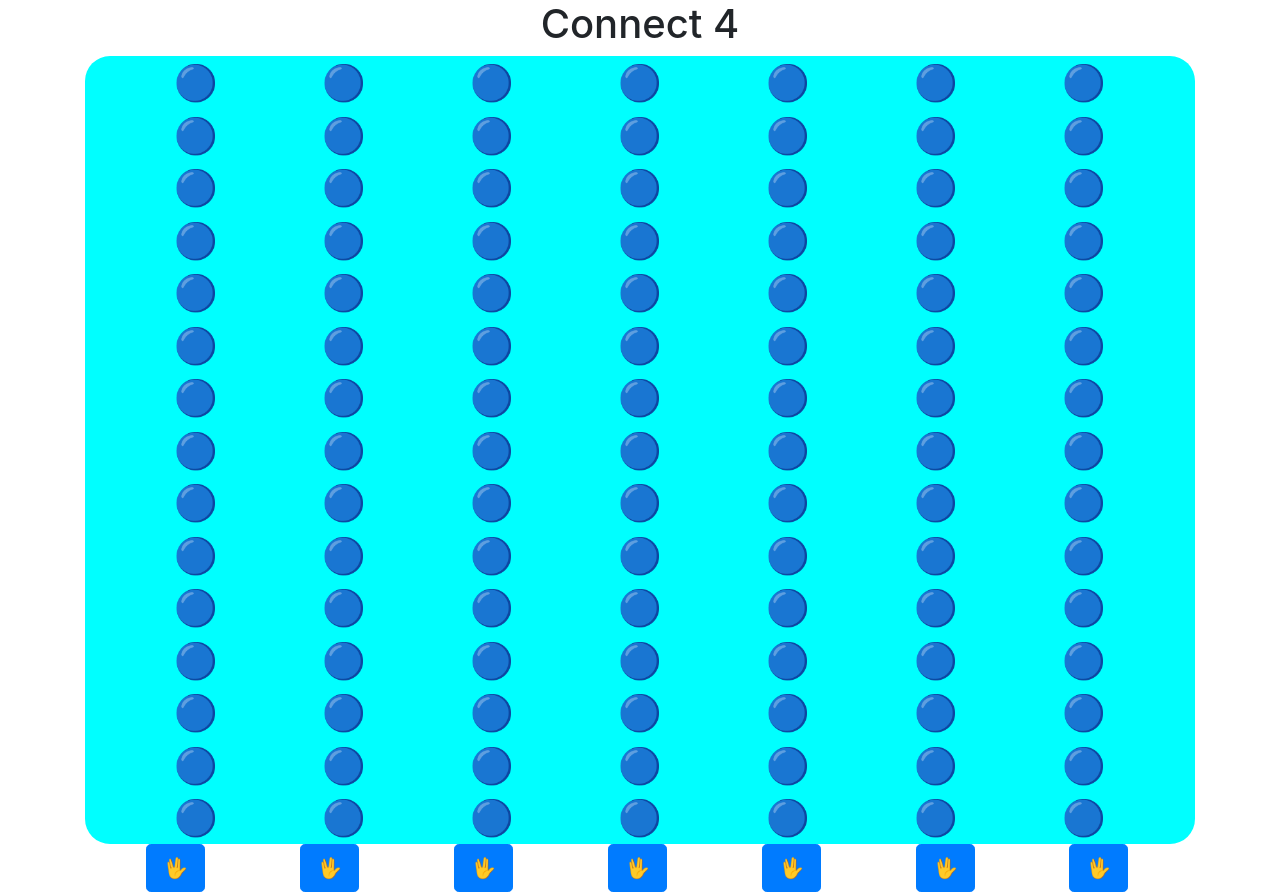
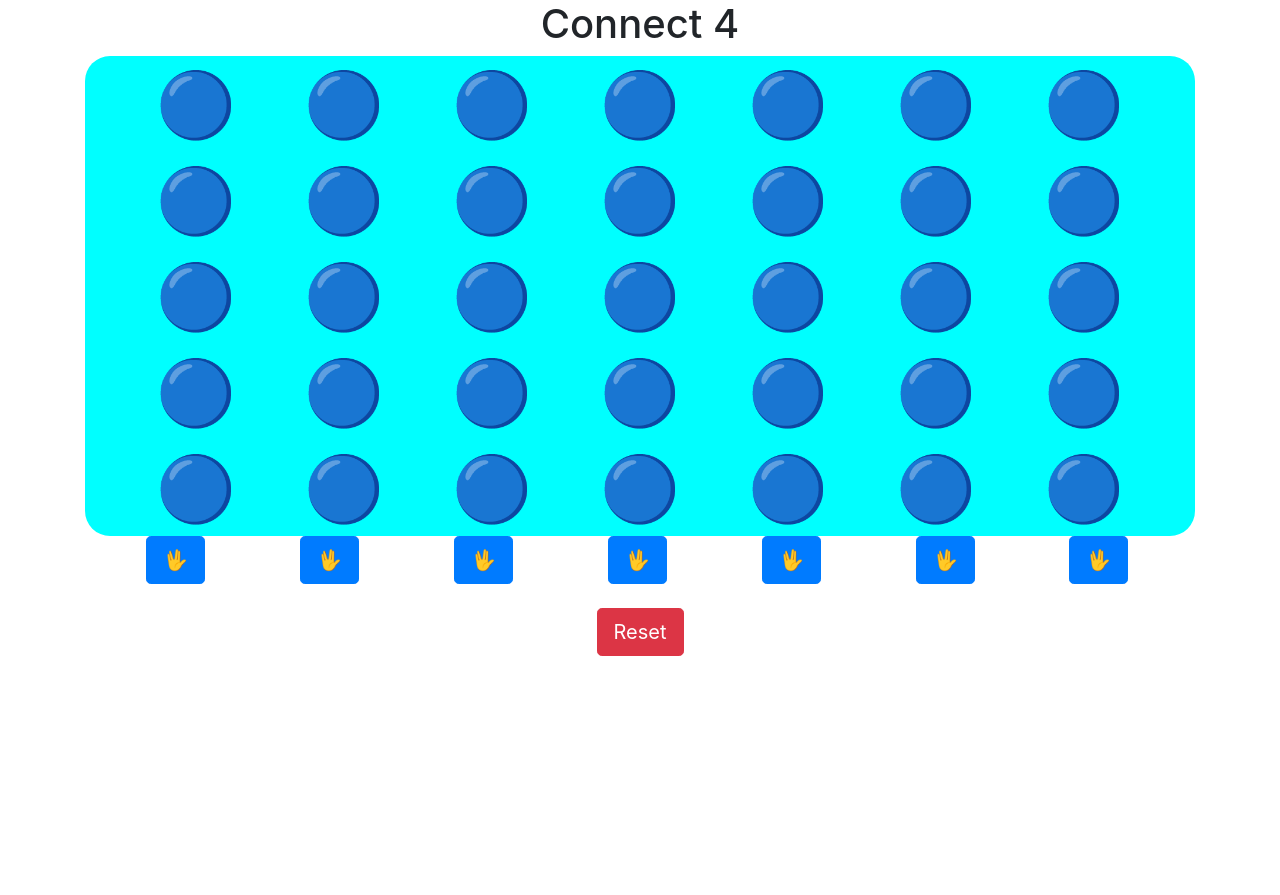
Before and after one commit to alitoyn/connect_4_mini_project, a plain HTML site: page index.html in a window 1280 px wide. Shown: the top 895 px of the page. After the commit the page ends 800 px from the top, so only its background shows below. Drawn offline with nearby package versions, Linux system fonts and the light colour scheme.

Commit message:
adjusted the text size and wrapping

```diff
--- a/connect4.js
+++ b/connect4.js
@@ -1,4 +1,4 @@
-const rows = 15;
+const rows = 5;
 const cols = 7;
 const grid = document.getElementById("grid")
 
--- a/index.html
+++ b/index.html
@@ -8,11 +8,12 @@
         #grid {
             background-color: aqua;
             border-radius: 25px;
-            font-size: 35px;
+            font-size: 5vw;
         }
 
         .row {
             justify-content: center;
+            flex-wrap: nowrap;
         }
 
         .col-1 {
```
